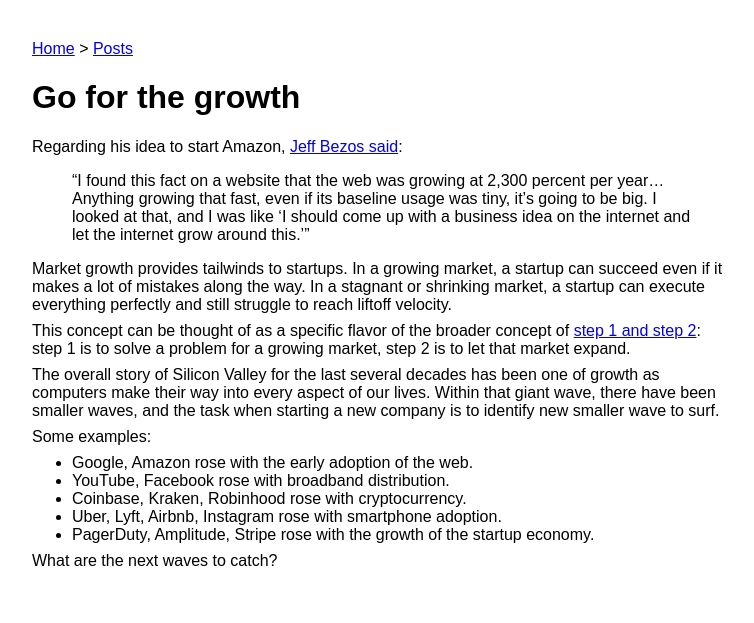
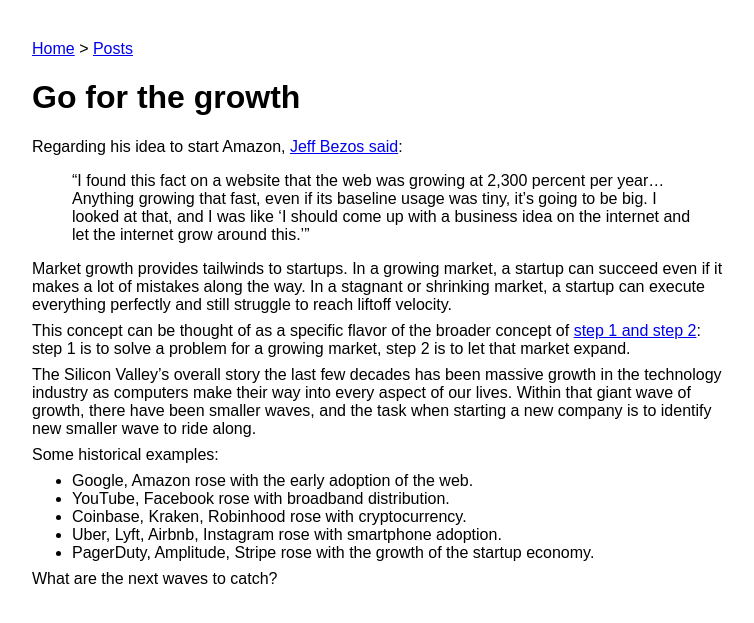
Before and after one commit to maxh/maxheinritz.com, a Jekyll site: the page built from _posts/2022-11-25-go-for-the-growth.md, in a window 1280 px wide. Shown: the top 623 px of the page, without its empty margins (108-862 px from the left). Built offline with Jekyll 4.4.1, drawn with Linux system fonts in a browser that asks for light colours.

Commit message:
go for the growth

```diff
--- a/_posts/2022-11-25-go-for-the-growth.md
+++ b/_posts/2022-11-25-go-for-the-growth.md
@@ -12,9 +12,9 @@
 
 This concept can be thought of as a specific flavor of the broader concept of [step 1 and step 2](/posts/step-1-and-step-2.html): step 1 is to solve a problem for a growing market, step 2 is to let that market expand.
 
-The overall story of Silicon Valley for the last several decades has been one of growth as computers make their way into every aspect of our lives. Within that giant wave, there have been smaller waves, and the task when starting a new company is to identify new smaller wave to surf.
+The Silicon Valley's overall story the last few decades has been massive growth in the technology industry as computers make their way into every aspect of our lives. Within that giant wave of growth, there have been smaller waves, and the task when starting a new company is to identify new smaller wave to ride along.
 
-Some examples:
+Some historical examples:
 
 - Google, Amazon rose with the early adoption of the web.
 - YouTube, Facebook rose with broadband distribution.
```
